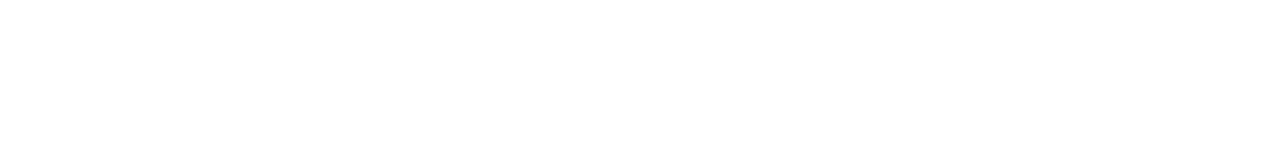
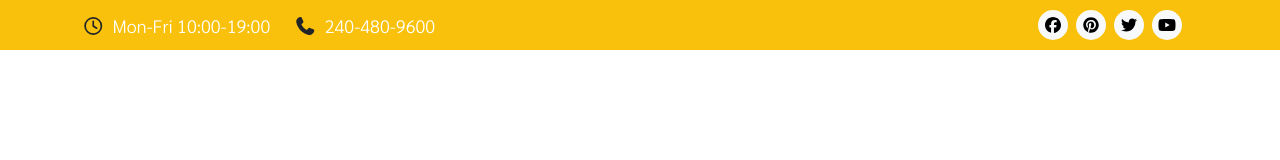
Before and after one commit to hishamk1999/Waso-Strategy, a plain HTML site: page index.html in a window 1280 px wide. Drawn offline with Linux system fonts and the light colour scheme.

Commit message:
Add upper-navbar Finish upper-navbar initial and styling.

```diff
--- a/content/css/style.css
+++ b/content/css/style.css
@@ -48,7 +48,30 @@ body {
 	line-height: 30px;
 	text-align: center;
 }
+.main-fs {
+	font-size: var(--font-size);
+}
 section {
 	height: 100vh;
 }
+p {
+	margin-bottom: 0;
+}
 /* End global */
+/* Start navbar */
+.upper-navbar {
+	padding: 10px 0;
+}
+.upper-navbar__content__icon {
+	font-size: 1.125rem;
+}
+.upper-navbar__content__social li {
+	cursor: pointer;
+}
+.upper-navbar__content__social li a {
+	transition: color var(--short-delay);
+}
+.upper-navbar__content__social li:hover a {
+	color: var(--main-color) !important;
+}
+/*end navbar */
--- a/index.html
+++ b/index.html
@@ -11,17 +11,48 @@
   <link rel="icon" type="image/png" sizes="32x32" href="/content/assets/images/favicon/favicon-32x32.png">
   <link rel="icon" type="image/png" sizes="16x16" href="/content/assets/images/favicon/favicon-16x16.png">
   <link rel="manifest" href="/content/assets/images/favicon/site.webmanifest">
+  <!-- Vendors css -->
+  <!-- Font Awesome Free 6.2.1 by @fontawesome - https://fontawesome.com -->
+  <link rel="stylesheet" href="https://cdnjs.cloudflare.com/ajax/libs/font-awesome/6.2.1/css/all.min.css"
+    integrity="sha512-MV7K8+y+gLIBoVD59lQIYicR65iaqukzvf/nwasF0nqhPay5w/9lJmVM2hMDcnK1OnMGCdVK+iQrJ7lzPJQd1w=="
+    crossorigin="anonymous" referrerpolicy="no-referrer" />
+  <!-- Bootstrap  v5.2.3 (https://getbootstrap.com/) -->
+  <link rel="stylesheet" href="/content/css/vendors/bootstrap.min.css">
   <!-- main css -->
   <link rel=" stylesheet" href="/content/css/style.css">
-  <!-- Vendors css -->
-  <!-- Font Awesome Free 6.2.1 by @fontawesome - https://fontawesome.com -->
-  <link rel="stylesheet" href="/content/css/vendors/all.min.css">
-  <!-- Bootstrap  v5.2.3 (https://getbootstrap.com/) -->
-  <link rel="stylesheet" href="/content/css/vendors/bootstrap.min.css">
   <title>Waso Strategy</title>
 </head>
 
 <body>
+  <!-- Start navbar -->
+  <nav class="navbar main-background d-none d-lg-block upper-navbar">
+    <div class="container">
+      <div class="upper-navbar__content d-flex align-items-center justify-content-between w-100">
+        <div class="d-flex align-items-center gap-4">
+          <div class="d-flex align-items-center upper-navbar__content__icon">
+            <span class="me-2"><i class="fa-regular fa-clock"></i></span>
+            <p class="text-white">Mon-Fri 10:00-19:00</p>
+          </div>
+          <div class="d-flex align-items-center upper-navbar__content__icon">
+            <span class="me-2"><i class="fa-solid fa-phone"></i></span>
+            <a href="tel:240-480-9600" class="text-decoration-none text-white">240-480-9600</a>
+          </div>
+        </div>
+        <ul class="list-unstyled d-flex align-items-center mb-0 gap-2 pe-3 upper-navbar__content__social">
+          <li class="main-icon bg-light rounded-5"><a href="www.facebook.com" class="text-black"><i
+                class="fa-brands fa-facebook"></i></a></li>
+          <li class="main-icon bg-light rounded-5"><a href="www.pinterest.com" class="text-black"><i
+                class="fa-brands fa-pinterest"></i></a></li>
+          <li class="main-icon bg-light rounded-5"><a href="www.twitter.com" class="text-black"><i
+                class="fa-brands fa-twitter"></i></a></li>
+          <li class="main-icon bg-light rounded-5"><a href="www.youtube.com" class="text-black"><i
+                class="fa-brands fa-youtube"></i></a></li>
+        </ul>
+      </div>
+    </div>
+    </div>
+  </nav>
+  <!-- End navbar -->
 
   <!-- Font Awesome Free 6.2.1 by @fontawesome - https://fontawesome.com -->
   <script src="/content/js/Vendors/all.min.js"></script>
```
